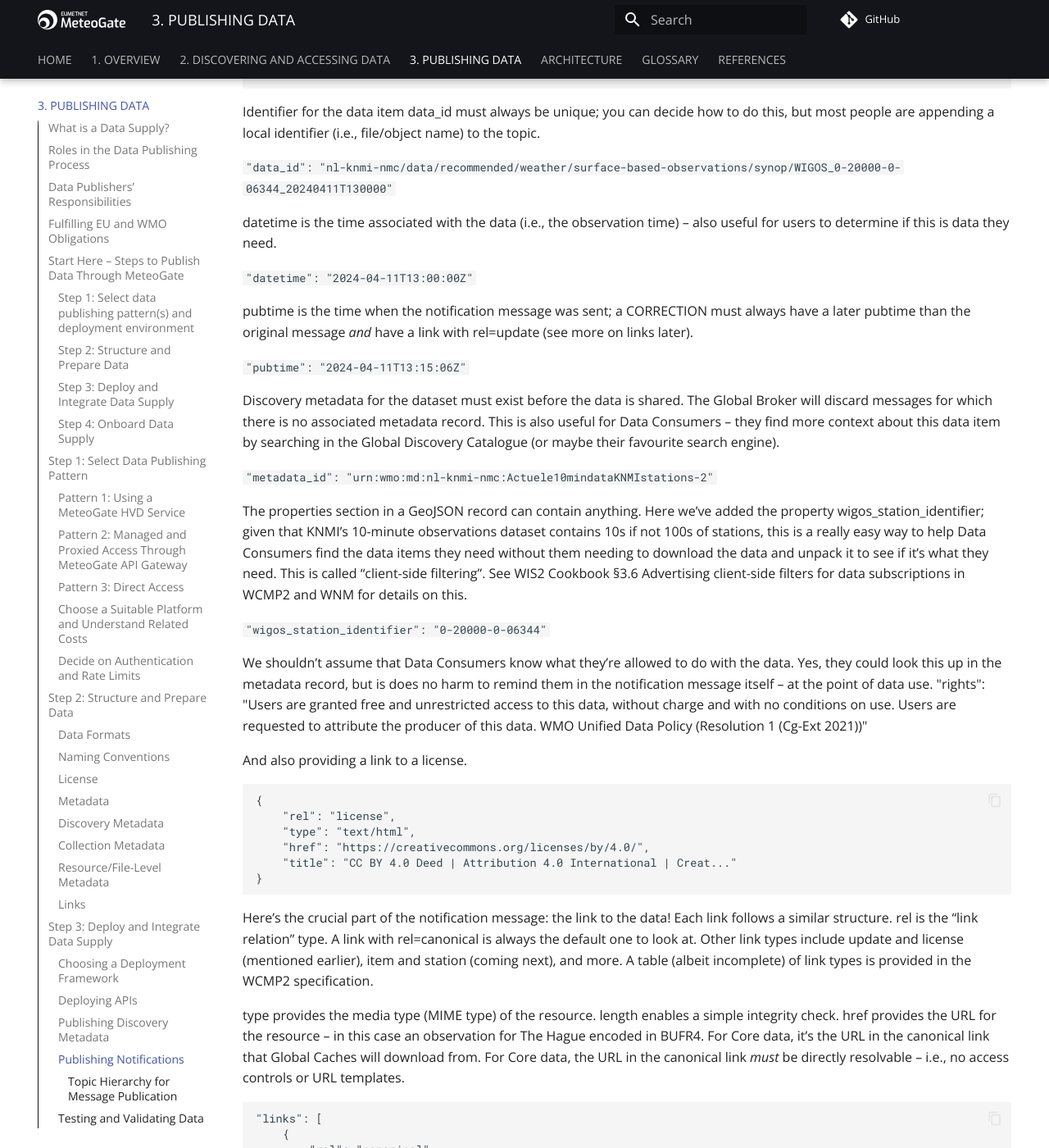
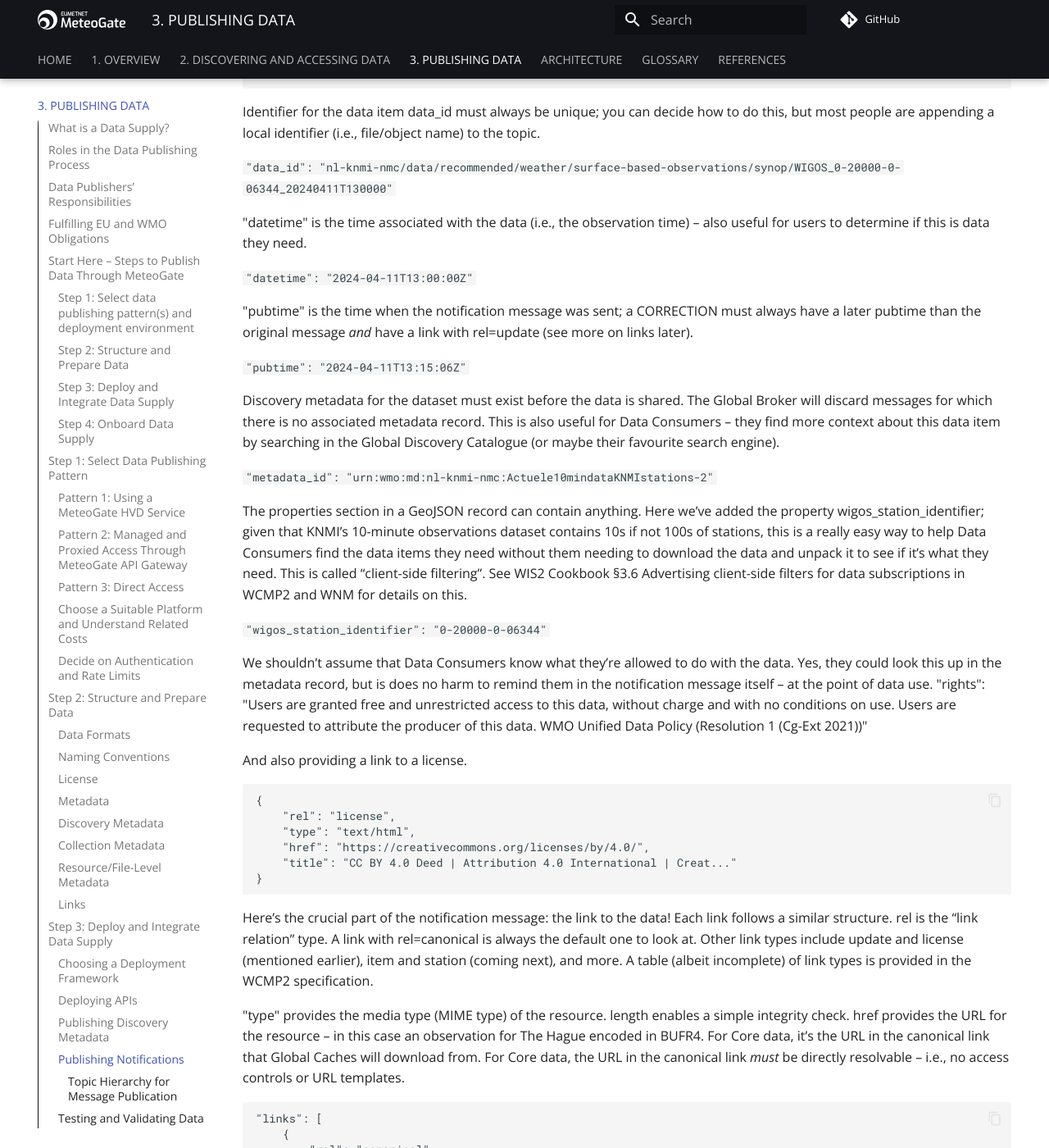
Before and after one commit to EUMETNET/meteogate-documentation, an MkDocs documentation site: the page built from docs/3-publishing-data.md, in a window 1280 px wide and 1400 px high, scrolled down 17374 px. Shown: the whole window at 82% size. Built offline with MkDocs 1.6.1 and Material for MkDocs 9.7.7, drawn with Linux system fonts in a browser that asks for light colours; comment, search, counter and statistics services are not loaded; some of the changed text lies outside the part shown.

````diff
--- a/docs/3-publishing-data.md
+++ b/docs/3-publishing-data.md
@@ -312,9 +312,9 @@ See [Data Explorer](https://explorer.meteogate.eu) and [Global Discovery Catalog
 
 **Ensuring Discoverability**
 
-Add keyword ```meteogate``` so that Data Explorer can identify the dataset as provided by a EUMETNET programme or Member.
+Add keyword "meteogate" so that Data Explorer can identify the dataset as provided by a EUMETNET programme or Member.
 
-Use the ```resolution``` property to describe the frequency at which data notifications get published. For example, ```"resolution":"PT1H"```
+Use the "resolution" property to describe the frequency at which data notifications get published. For example, ```"resolution":"PT1H"```
 ```
     "time":{
         "interval":[
@@ -512,11 +512,11 @@ Identifier for the data item data_id must always be unique; you can decide how t
 
 ```"data_id": "nl-knmi-nmc/data/recommended/weather/surface-based-observations/synop/WIGOS_0-20000-0-06344_20240411T130000"```
 
-datetime is the time associated with the data (i.e., the observation time) – also useful for users to determine if this is data they need.
+"datetime" is the time associated with the data (i.e., the observation time) – also useful for users to determine if this is data they need.
 
 ```"datetime": "2024-04-11T13:00:00Z"```
 
-pubtime is the time when the notification message was sent; a CORRECTION must always have a later pubtime than the original message _and_ have a link with rel=update (see more on links later).
+"pubtime" is the time when the notification message was sent; a CORRECTION must always have a later pubtime than the original message _and_ have a link with rel=update (see more on links later).
 
 ```"pubtime": "2024-04-11T13:15:06Z"```
 
@@ -544,7 +544,7 @@ And also providing a link to a license.
 
 Here’s the crucial part of the notification message: the link to the data! Each link follows a similar structure. rel is the “link relation” type. A link with rel=canonical is always the default one to look at. Other link types include update and license (mentioned earlier), item and station (coming next), and more. A table (albeit incomplete) of link types is provided in the WCMP2 specification.
 
-type provides the media type (MIME type) of the resource. length enables a simple integrity check. href provides the URL for the resource – in this case an observation for The Hague encoded in BUFR4. For Core data, it’s the URL in the canonical link that Global Caches will download from. For Core data, the URL in the canonical link _must_ be directly resolvable – i.e., no access controls or URL templates.
+"type" provides the media type (MIME type) of the resource. length enables a simple integrity check. href provides the URL for the resource – in this case an observation for The Hague encoded in BUFR4. For Core data, it’s the URL in the canonical link that Global Caches will download from. For Core data, the URL in the canonical link _must_ be directly resolvable – i.e., no access controls or URL templates.
 
 ```
 "links": [
````
